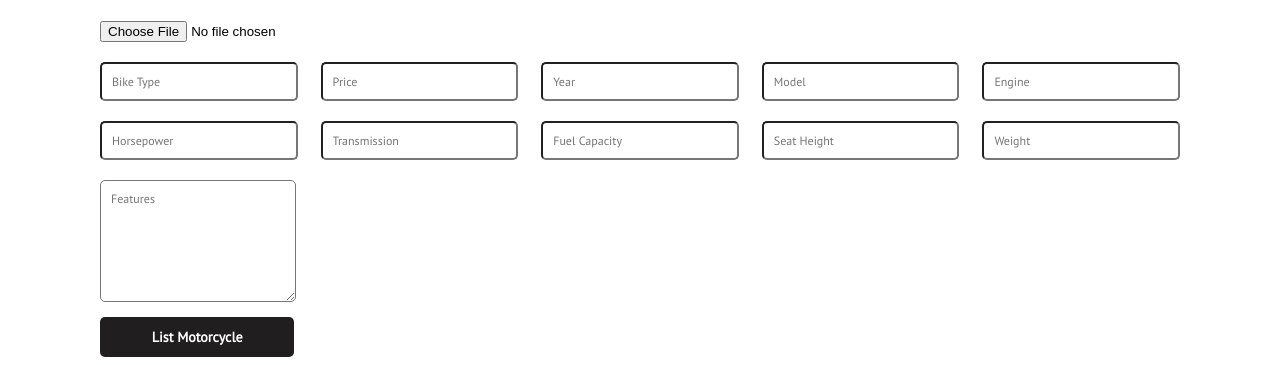
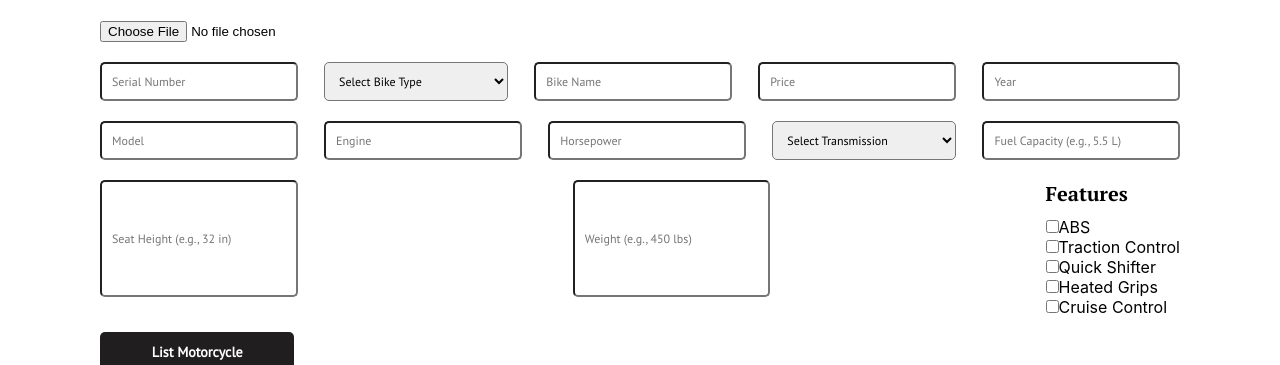
Before and after one commit to danielmututa/All-bikes, a React (Create React App) app: page /seller in a window 1280 px wide. Shown: the part 241-606 px from the top of the page. Built offline with nearby package versions, Linux system fonts and the light colour scheme; no server answers.

Commit message:
updating sellerdashboard

```diff
--- a/src/Components/ManageListings/SellerDashboard.js
+++ b/src/Components/ManageListings/SellerDashboard.js
@@ -1,11 +1,17 @@
-// SellerDashboard.jsx
 import React, { useState, useEffect } from 'react';
+import axios from 'axios';
 
 const SellerDashboard = () => {
   const [listing, setListing] = useState({
-    image: '',
-    bikeType: '',
+    serialNumber: '',
+    add: 'Cart',
     price: '',
+    type: '',
+    name: '',
+    show: 'Show Bike',
+    review: 'Bike Review',
+    details: 'Details',
+    detail: {
       year: '',
       model: '',
       engine: '',
@@ -14,59 +20,133 @@ const SellerDashboard = () => {
       fuelCapacity: '',
       seatHeight: '',
       weight: '',
-    features: '',
+      features: []
+    },
+    image: null
   });
 
   const [preview, setPreview] = useState(null);
   const [listings, setListings] = useState([]);
   const [isEditing, setIsEditing] = useState(false);
-  const [editIndex, setEditIndex] = useState(null);
+  const [editId, setEditId] = useState(null);
 
+  // Fetch listings on component mount
   useEffect(() => {
-    const storedListings = JSON.parse(localStorage.getItem('listings')) || [];
-    setListings(storedListings);
+    fetchListings();
   }, []);
+
+  const fetchListings = async () => {
+    try {
+      const response = await axios.get('https://speedbike-backend-api-production.up.railway.app/api/bikes');
+      setListings(response.data);
+    } catch (error) {
+      console.error('Error fetching listings:', error);
+    }
+  };
 
   const handleImageChange = (e) => {
     const file = e.target.files[0];
     if (file) {
-      setListing({ ...listing, image: file });
+      setListing(prev => ({
+        ...prev,
+        image: file
+      }));
       setPreview(URL.createObjectURL(file));
     }
   };
 
   const handleInputChange = (e) => {
     const { name, value } = e.target;
+
+    // Handle nested fields
+    if (name.startsWith('detail.')) {
+      const nestedField = name.split('.')[1];
+      setListing(prev => ({
+        ...prev,
+        detail: {
+          ...prev.detail,
+          [nestedField]: value
+        }
+      }));
+    } else {
       setListing(prev => ({
         ...prev,
         [name]: value
       }));
+    }
   };
 
-  const handleSubmit = (e) => {
+  const handleFeaturesChange = (e) => {
+    const { value, checked } = e.target;
+    setListing(prev => ({
+      ...prev,
+      detail: {
+        ...prev.detail,
+        features: checked
+          ? [...prev.detail.features, value]
+          : prev.detail.features.filter(feature => feature !== value)
+      }
+    }));
+  };
+
+  const handleSubmit = async (e) => {
     e.preventDefault();
-    const updatedListings = [...listings];
 
-    if (isEditing) {
-      // Update the existing listing
-      updatedListings[editIndex] = listing;
-      setIsEditing(false);
-      setEditIndex(null);
-    } else {
-      // Add a new listing
-      updatedListings.push(listing);
+    try {
+      // Handle image upload first
+      let imageUrl = '';
+      if (listing.image) {
+        const formData = new FormData();
+        formData.append('testImage', listing.image);
+
+        const imageResponse = await axios.post(
+          'https://speedbike-backend-api-production.up.railway.app/api/images',
+          formData,
+          {
+            headers: {
+              'Content-Type': 'multipart/form-data'
+            }
+          }
+        );
+
+        imageUrl = imageResponse.data.imageUrl;
       }
 
-    setListings(updatedListings);
-    localStorage.setItem('listings', JSON.stringify(updatedListings));
+      // Prepare bike data
+      const bikeData = {
+        ...listing,
+        image: imageUrl
+      };
+
+      // Submit bike listing
+      if (isEditing) {
+        await axios.put(`https://speedbike-backend-api-production.up.railway.app/api/bikes/${editId}`, bikeData);
+      } else {
+        await axios.post('https://speedbike-backend-api-production.up.railway.app/api/bikes', bikeData);
+      }
+
+      // Refresh listings
+      fetchListings();
+
+      // Reset form
       resetForm();
+    } catch (error) {
+      console.error('Error submitting listing:', error);
+      alert('Failed to submit listing. Please try again.');
+    }
   };
 
   const resetForm = () => {
     setListing({
-      image: '',
-      bikeType: '',
+      serialNumber: '',
+      add: 'Cart',
       price: '',
+      type: '',
+      name: '',
+      show: 'Show Bike',
+      review: 'Bike Review',
+      details: 'Details',
+      detail: {
         year: '',
         model: '',
         engine: '',
@@ -75,59 +155,200 @@ const SellerDashboard = () => {
         fuelCapacity: '',
         seatHeight: '',
         weight: '',
-      features: '',
+        features: []
+      },
+      image: null
     });
     setPreview(null);
+    setIsEditing(false);
+    setEditId(null);
   };
 
-  const handleEdit = (index) => {
-    setListing(listings[index]);
-    setPreview(listings[index].image ? URL.createObjectURL(listings[index].image) : null);
+  const handleEdit = (bike) => {
+    setListing({
+      ...bike,
+      image: null // Reset image to allow re-upload
+    });
+    setPreview(bike.image);
     setIsEditing(true);
-    setEditIndex(index);
+    setEditId(bike._id);
   };
 
-  const handleDelete = (index) => {
-    const updatedListings = [...listings];
-    updatedListings.splice(index, 1);
-    setListings(updatedListings);
-    localStorage.setItem('listings', JSON.stringify(updatedListings));
+  const handleDelete = async (id) => {
+    try {
+      await axios.delete(`https://speedbike-backend-api-production.up.railway.app/api/bikes/${id}`);
+      fetchListings();
+    } catch (error) {
+      console.error('Error deleting listing:', error);
+    }
   };
 
   return (
     <div className="seller-container">
       <h2>{isEditing ? "Edit Your Listing" : "List Your Motorcycle"}</h2>
       <form onSubmit={handleSubmit}>
+        {/* Image Upload */}
         <div className="seller-image-upload">
           <input type="file" accept="image/*" onChange={handleImageChange} />
-          {preview && <img src={preview} alt="Preview" className='seller-inputwidth-img'   />}
+          {preview && <img src={preview} alt="Preview" className='seller-inputwidth-img' />}
         </div>
 
+        {/* Form Fields */}
         <div className="form-grid">
-          <input className='seller-input-form'  type="text" name="bikeType" placeholder="Bike Type" value={listing.bikeType} onChange={handleInputChange} />
-          <input className='seller-input-form' type="number" name="price" placeholder="Price" value={listing.price} onChange={handleInputChange} />
-          <input className='seller-input-form' type="number" name="year" placeholder="Year" value={listing.year} onChange={handleInputChange} />
-          <input className='seller-input-form' type="text" name="model" placeholder="Model" value={listing.model} onChange={handleInputChange} />
-          <input className='seller-input-form' type="text" name="engine" placeholder="Engine" value={listing.engine} onChange={handleInputChange} />
-          <input className='seller-input-form' type="text" name="horsepower" placeholder="Horsepower" value={listing.horsepower} onChange={handleInputChange} />
-          <input className='seller-input-form' type="text" name="transmission" placeholder="Transmission" value={listing.transmission} onChange={handleInputChange} />
-          <input className='seller-input-form' type="text" name="fuelCapacity" placeholder="Fuel Capacity" value={listing.fuelCapacity} onChange={handleInputChange} />
-          <input className='seller-input-form' type="text" name="seatHeight" placeholder="Seat Height" value={listing.seatHeight} onChange={handleInputChange} />
-          <input className='seller-input-form' type="text" name="weight" placeholder="Weight" value={listing.weight} onChange={handleInputChange} />
-          <textarea name="features" placeholder="Features" value={listing.features} onChange={handleInputChange} />
+          <input
+            className='seller-input-form'
+            type="text"
+            name="serialNumber"
+            placeholder="Serial Number"
+            value={listing.serialNumber}
+            onChange={handleInputChange}
+            required
+          />
+          <select
+            className='seller-input-form'
+            name="type"
+            value={listing.type}
+            onChange={handleInputChange}
+            required
+          >
+            <option value="">Select Bike Type</option>
+            <option value="BMW">BMW</option>
+            <option value="Yamaha">Yamaha</option>
+            <option value="Honda">Honda</option>
+            <option value="Kawasaki">Kawasaki</option>
+            <option value="Ducati">Ducati</option>
+          </select>
+          <input
+            className='seller-input-form'
+            type="text"
+            name="name"
+            placeholder="Bike Name"
+            value={listing.name}
+            onChange={handleInputChange}
+            required
+          />
+          <input
+            className='seller-input-form'
+            type="number"
+            name="price"
+            placeholder="Price"
+            value={listing.price}
+            onChange={handleInputChange}
+            required
+          />
+
+          {/* Nested Detail Fields */}
+          <input
+            className='seller-input-form'
+            type="number"
+            name="detail.year"
+            placeholder="Year"
+            value={listing.detail.year}
+            onChange={handleInputChange}
+            required
+          />
+          <input
+            className='seller-input-form'
+            type="text"
+            name="detail.model"
+            placeholder="Model"
+            value={listing.detail.model}
+            onChange={handleInputChange}
+            required
+          />
+          <input
+            className='seller-input-form'
+            type="text"
+            name="detail.engine"
+            placeholder="Engine"
+            value={listing.detail.engine}
+            onChange={handleInputChange}
+            required
+          />
+          <input
+            className='seller-input-form'
+            type="number"
+            name="detail.horsepower"
+            placeholder="Horsepower"
+            value={listing.detail.horsepower}
+            onChange={handleInputChange}
+            required
+          />
+
+          {/* Transmission Dropdown */}
+          <select
+            className='seller-input-form'
+            name="detail.transmission"
+            value={listing.detail.transmission}
+            onChange={handleInputChange}
+            required
+          >
+            <option value="">Select Transmission</option>
+            <option value="6-speed">6-speed</option>
+            <option value="5-speed">5-speed</option>
+            <option value="Automatic">Automatic</option>
+            <option value="Manual">Manual</option>
+          </select>
+
+          {/* Additional Fields */}
+          <input
+            className='seller-input-form'
+            type="text"
+            name="detail.fuelCapacity"
+            placeholder="Fuel Capacity (e.g., 5.5 L)"
+            value={listing.detail.fuelCapacity}
+            onChange={handleInputChange}
+            required
+          />
+          <input
+            className='seller-input-form'
+            type="text"
+            name="detail.seatHeight"
+            placeholder="Seat Height (e.g., 32 in)"
+            value={listing.detail.seatHeight}
+            onChange={handleInputChange}
+            required
+          />
+          <input
+            className='seller-input-form'
+            type="text"
+            name="detail.weight"
+            placeholder="Weight (e.g., 450 lbs)"
+            value={listing.detail.weight}
+            onChange={handleInputChange}
+            required
+          />
+
+          {/* Features Checkboxes */}
+          <div>
+            <h4>Features</h4>
+            {['ABS', 'Traction Control', 'Quick Shifter', 'Heated Grips', 'Cruise Control'].map((feature) => (
+              <div key={feature}>
+                <input
+                  type="checkbox"
+                  value={feature}
+                  checked={listing.detail.features.includes(feature)}
+                  onChange={handleFeaturesChange}
+                />
+                <label>{feature}</label>
+              </div>
+            ))}
+          </div>
         </div>
 
-        <button type="submit" className='seller-update-listbutton' >{isEditing ? "Update Listing" : "List Motorcycle"}</button>
+        <button type="submit" className='seller-update-listbutton'>
+          {isEditing ? "Update Listing" : "List Motorcycle"}
+        </button>
       </form>
 
       <h3>Your Listings</h3>
       <div className="listings">
-        {listings.map((item, index) => (
-          <div key={index} className="listing-item">
-            <h4>{item.bikeType} - {item.model}</h4>
+        {listings.map((item) => (
+          <div key={item._id} className="listing-item">
+            <h4>{item.name} - {item.detail.model}</h4>
             <div className='seller-buttons'>
-              <button onClick={() => handleEdit(index)}>Edit</button>
-              <button onClick={() => handleDelete(index)}>Delete</button>
+              <button onClick={() => handleEdit(item)}>Edit</button>
+              <button onClick={() => handleDelete(item._id)}>Delete</button>
             </div>
           </div>
         ))}
```
Lines whose indentation alone changed are shown as unchanged.
